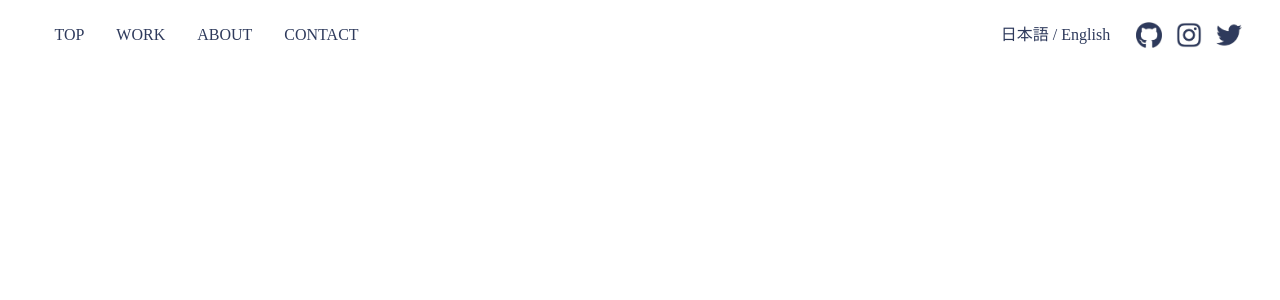
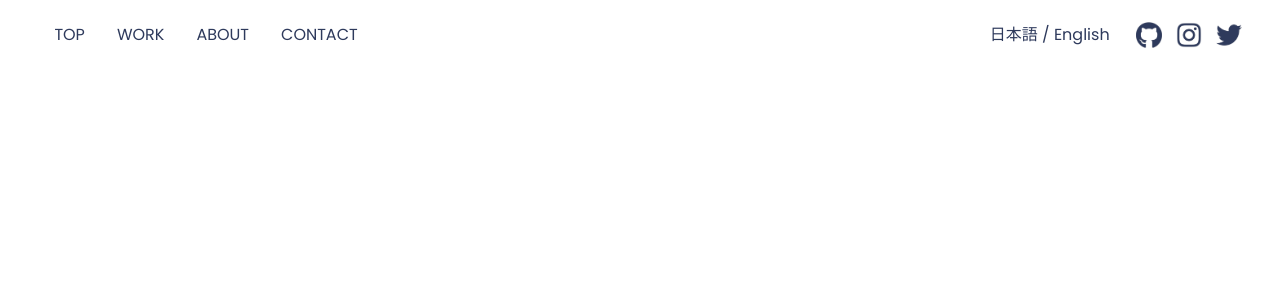
Before and after one commit to SawakoSugimori/Dezasuta-GitHub, a PHP site: page / in a window 1280 px wide. Shown: the top 300 px of the page. Run offline with PHP 8.4, Linux system fonts and the light colour scheme.

Commit message:
Style: Change font families

```diff
--- a/portfolio/css/_var.scss
+++ b/portfolio/css/_var.scss
@@ -1,6 +1,10 @@
-$dominant-color: #FAFDF8;
-$secondary-color: #80D9D4;
-$accent-color: #F0E189;
+$dominant-color: #fafdf8;
+$secondary-color: #80d9d4;
+$accent-color: #f0e189;
 
-$text-main-color: #2E3A5C;
-$section-bg: #F0F5F5;
+$text-main-color: #2e3a5c;
+$section-bg: #f0f5f5;
+
+$japanese-font: "Noto Sans JP", sans-serif;
+$roman-font: "Poppins", sans-serif;
+$symbol-font: "Ubuntu", sans-serif;
--- a/portfolio/css/commons.css
+++ b/portfolio/css/commons.css
@@ -18,9 +18,9 @@ li {
   padding: 0;
   line-height: 1;
   /*デフォルトの文字色、font-familyを予め当てておく*/
-  color: #2E3A5C;
+  color: #2e3a5c;
   /*フォントをゴシック体にする*/
-  font-family: "游明朝", YuMincho, "Hiragino Mincho ProN W3", "ヒラギノ明朝 ProN W3", "Hiragino Mincho ProN", "HG明朝E", "ＭＳ Ｐ明朝", "ＭＳ 明朝", serif;
+  font-family: "Poppins", sans-serif, "Noto Sans JP", sans-serif;
   font-feature-settings: "palt";
 }
 
@@ -29,7 +29,7 @@ a {
   text-decoration: none;
   /*色を消す。デフォルトでカラーが黒色なので、それを継承し、黒になる*/
   color: inherit;
-  transition: 0.3s;
+  transition: 0.2s;
 }
 
 a:hover {
--- a/portfolio/css/commons.scss
+++ b/portfolio/css/commons.scss
@@ -20,9 +20,7 @@ li {
     /*デフォルトの文字色、font-familyを予め当てておく*/
     color: $text-main-color;
     /*フォントをゴシック体にする*/
-    font-family: "游明朝", YuMincho, "Hiragino Mincho ProN W3",
-        "ヒラギノ明朝 ProN W3", "Hiragino Mincho ProN", "HG明朝E", "ＭＳ Ｐ明朝",
-        "ＭＳ 明朝", serif;
+    font-family: $roman-font, $japanese-font;
     font-feature-settings: "palt";
 }
 
@@ -31,7 +29,7 @@ a {
     text-decoration: none;
     /*色を消す。デフォルトでカラーが黒色なので、それを継承し、黒になる*/
     color: inherit;
-    transition: 0.3s;
+    transition: 0.2s;
 }
 
 a:hover {
--- /dev/null
+++ b/portfolio/css/style.css
@@ -0,0 +1 @@
+/*# sourceMappingURL=style.css.map */
--- a/portfolio/index.html
+++ b/portfolio/index.html
@@ -9,6 +9,11 @@
 
     <!-- CSS -->
     <link rel="stylesheet" href="./css/commons.css">
+
+    <!-- Google Fonts -->
+    <style>
+        @import url('https://fonts.googleapis.com/css2?family=Noto+Sans+JP:wght@400;500&family=Poppins:wght@400;500&family=Ubuntu&display=swap');
+    </style>
 </head>
 
 <body>
```
Also changed, not shown: 2 other files.
